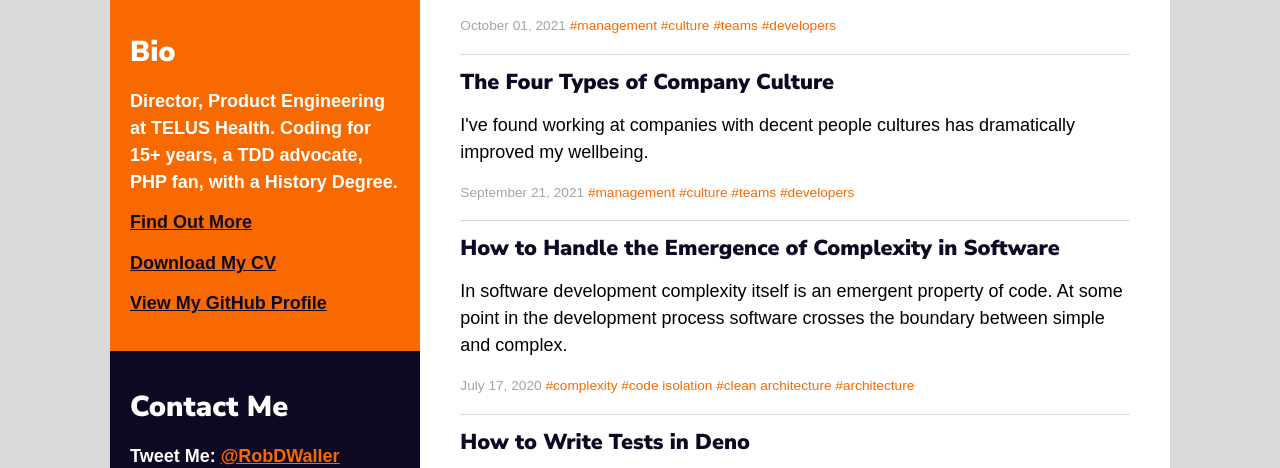
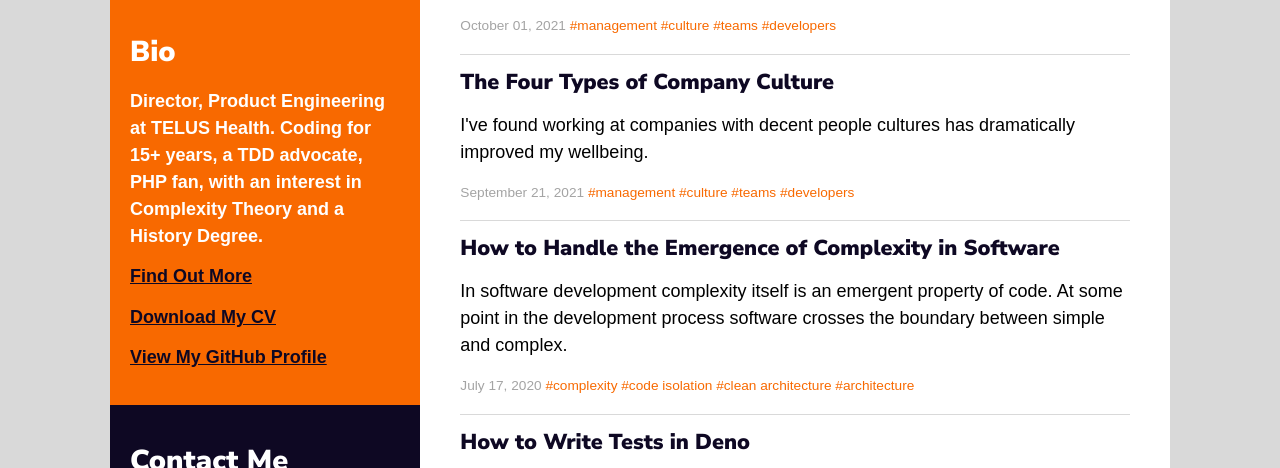
Before and after one commit to RobDWaller/robdwaller.github.io, a Jekyll site: the page built from index.html, in a window 1280 px wide and 900 px high, cut to the strip 432-900 px from the top of the window. Built offline with Jekyll 4.4.1, drawn with Linux system fonts in a browser that asks for light colours.

Commit message:
Made further amend to profile description in config yaml.

```diff
--- a/_config.yml
+++ b/_config.yml
@@ -1,6 +1,6 @@
 title: "Rob Waller Blog and Profile Website: Director, Architect and Software Developer"
 page_title: "RobDWaller A Director of Software Engineering"
-description: "Director, Product Engineering at TELUS Health. Coding for 15+ years, a TDD advocate, PHP fan, with a History Degree."
+description: "Director, Product Engineering at TELUS Health. Coding for 15+ years, a TDD advocate, PHP fan, with an interest in Complexity Theory and a History Degree."
 url: http://robdwaller.github.io
 twitter: "@robdwaller"
 
```
